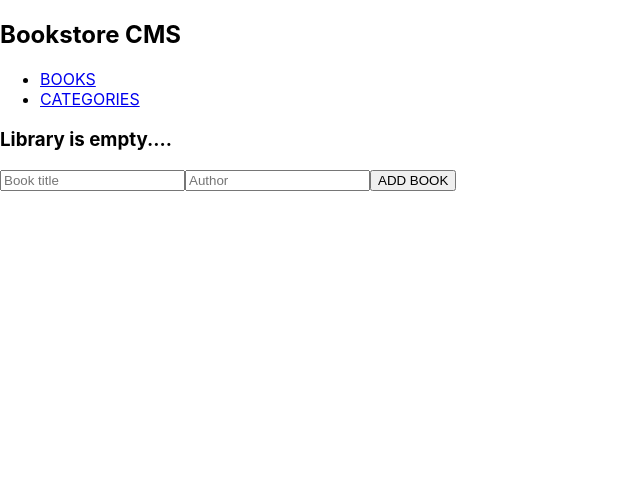
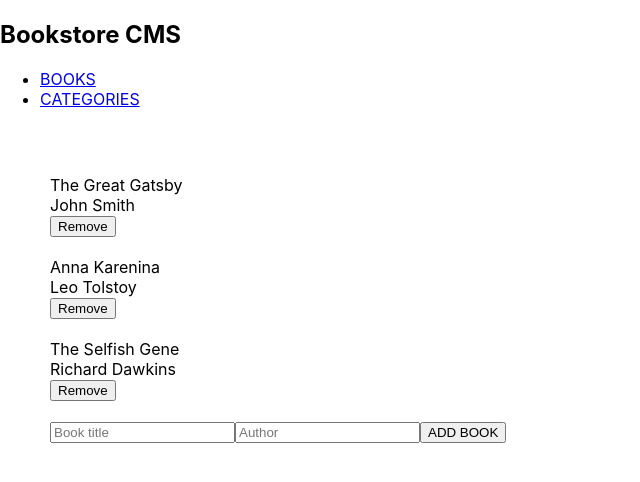
Before and after one commit to kensteph/book-store, a React (Create React App) app: page / in a window 1280 px wide. Shown: the top 482 px of the page, without its empty margins (0-640 px from the left). Built offline with nearby package versions, Linux system fonts and the light colour scheme.

Commit message:
Display the books, received from the slice, in a reusable component.

```diff
--- a/src/Components/BookList/BookList.jsx
+++ b/src/Components/BookList/BookList.jsx
@@ -1,9 +1,34 @@
-import React from 'react'
+import React from 'react';
+import { useSelector } from 'react-redux';
+import Book from '../Book/Book';
+import Form from '../Form/Form';
 
 const BookList = () => {
+  const books = useSelector((store) => store.books);
+
+  if (books.length === 0) {
+    return (
+      <>
+        <h3>Library is empty....</h3>
+        <Form />
+      </>
+    );
+  }
   return (
-    <div>BookList</div>
-  )
-}
+    <div
+      style={{
+        display: 'flex',
+        flexDirection: 'column',
+        gap: '20px',
+        padding: '50px',
+      }}
+    >
+      {books?.map((book) => (
+        <Book key={book.id} title={book.title} author={book.author} />
+      ))}
+      <Form />
+    </div>
+  );
+};
 
-export default BookList
+export default BookList;
--- a/src/pages/Books/BooksPage.jsx
+++ b/src/pages/Books/BooksPage.jsx
@@ -1,33 +1,5 @@
-import { useSelector } from 'react-redux';
-import Book from '../../Components/Book/Book';
-import Form from '../../Components/Form/Form';
+import BookList from '../../Components/BookList/BookList';
 
-const BooksPage = () => {
-  const books = useSelector((store) => store.books);
-
-  if (books.length === 0) {
-    return (
-      <>
-        <h3>Library is empty....</h3>
-        <Form />
-      </>
-    );
-  }
-  return (
-    <div
-      style={{
-        display: 'flex',
-        flexDirection: 'column',
-        gap: '20px',
-        padding: '50px',
-      }}
-    >
-      {books?.map((book) => (
-        <Book key={book.id} title={book.title} author={book.author} />
-      ))}
-      <Form />
-    </div>
-  );
-};
+const BooksPage = () => <BookList />;
 
 export default BooksPage;
--- a/src/redux/features/books/booksSlice.js
+++ b/src/redux/features/books/booksSlice.js
@@ -2,7 +2,26 @@
 import { createSlice } from '@reduxjs/toolkit';
 
 // Initial state
-const initialState = [];
+const initialState = [
+  {
+    item_id: 'item1',
+    title: 'The Great Gatsby',
+    author: 'John Smith',
+    category: 'Fiction',
+  },
+  {
+    item_id: 'item2',
+    title: 'Anna Karenina',
+    author: 'Leo Tolstoy',
+    category: 'Fiction',
+  },
+  {
+    item_id: 'item3',
+    title: 'The Selfish Gene',
+    author: 'Richard Dawkins',
+    category: 'Nonfiction',
+  },
+];
 
 const booksSlice = createSlice({
   name: 'books',
```
